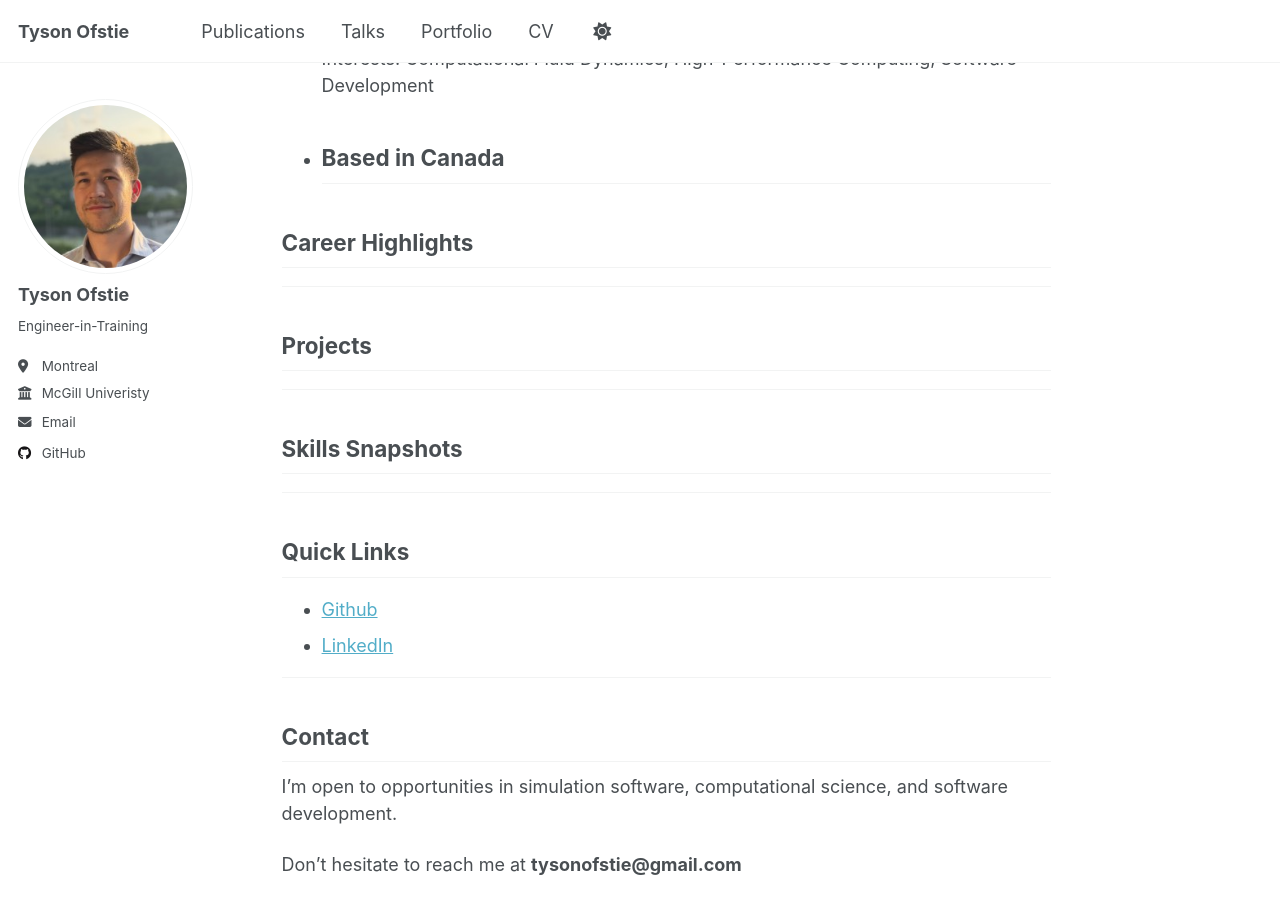
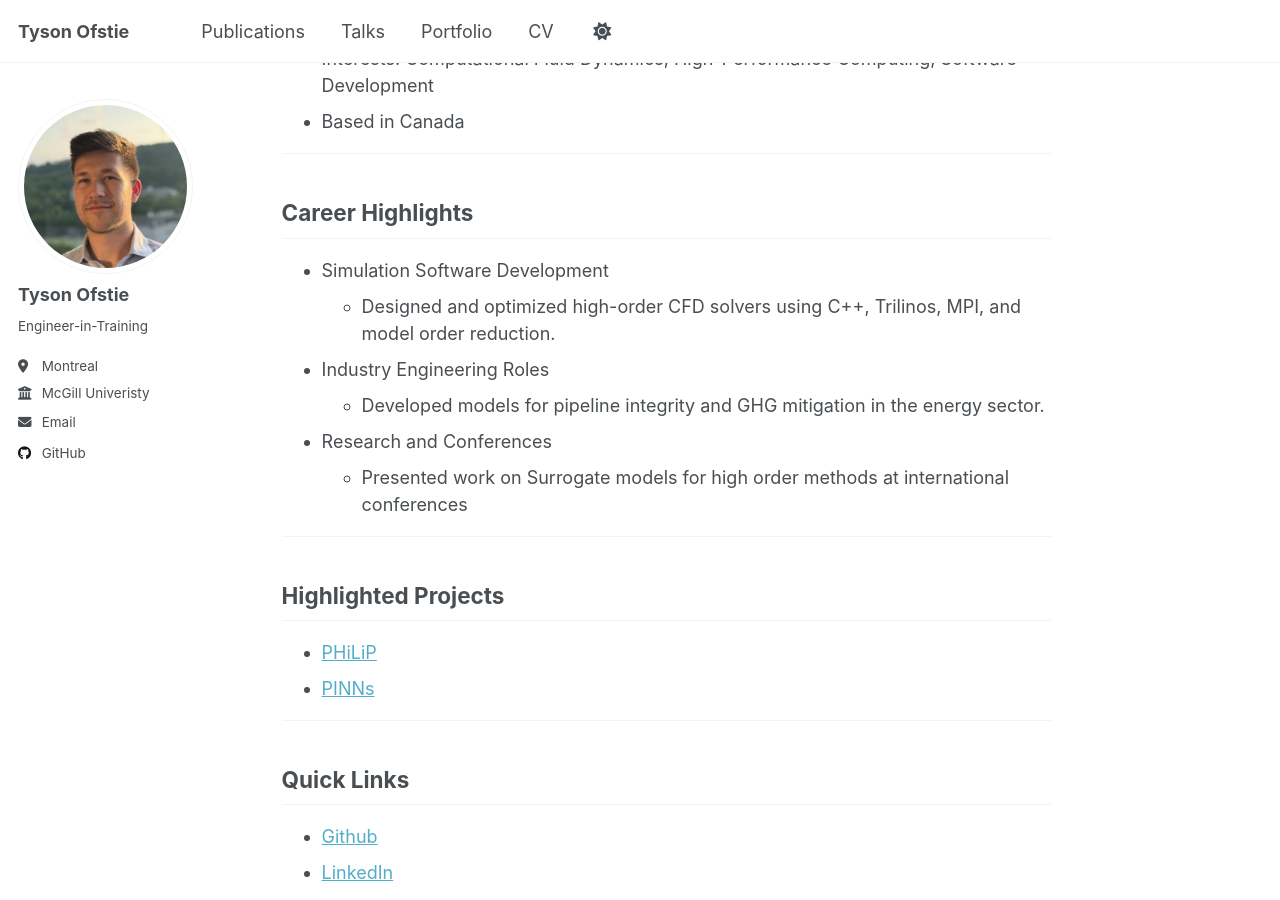
Before and after one commit to tofstie/tofstie.github.io, a Jekyll site: the page built from _pages/about.md, in a window 1280 px wide and 900 px high, scrolled down 351 px. Built offline with Jekyll 4.4.1, drawn with Linux system fonts in a browser that asks for light colours; a script that is not in the unit is left out.

Commit message:
Changed portfolio page to have better ordering. Added the new projects to talk about

```diff
--- a/_includes/archive-single.html
+++ b/_includes/archive-single.html
@@ -42,6 +42,8 @@
           <p> {{ post.type }}, <i>{{ post.venue }}</i>, {{ post.date | default: "1900-01-01" | date: "%Y" }} </p>
         {% elsif post.collection == 'publications' %}
           <p>Published in <i>{{ post.venue }}</i>, {{ post.date | default: "1900-01-01" | date: "%Y" }} </p>
+        {% elsif post.collection == 'portfolio' %}
+          <p>Last Updated:  </p><time datetime="{{ post.date | default: "1900-01-01" | date_to_xmlschema }}">{{ post.date | default: "1900-01-01" | date: "%B %d, %Y" }}</time>
         {% elsif post.date %}
          <p class="page__date"><strong><i class="fa fa-fw fa-calendar" aria-hidden="true"></i> {{ site.data.ui-text[site.locale].date_label | default: "Published:" }}</strong> <time datetime="{{ post.date | default: "1900-01-01" | date_to_xmlschema }}">{{ post.date | default: "1900-01-01" | date: "%B %d, %Y" }}</time></p>
         {% endif %}
--- a/_pages/about.md
+++ b/_pages/about.md
@@ -15,17 +15,22 @@ My work combines computational research and real world engineering applications
 - Experience in: C++, Python, MATLAB, VBA
 - Interests: Computational Fluid Dynamics, High-Performance Computing, Software Development
 - Based in Canada
+
 ---
 
 ## Career Highlights
+- Simulation Software Development
+  - Designed and optimized high-order CFD solvers using C++, Trilinos, MPI, and model order reduction.
+- Industry Engineering Roles
+  - Developed models for pipeline integrity and GHG mitigation in the energy sector.
+- Research and Conferences
+  - Presented work on Surrogate models for high order methods at international conferences
 
 ---
 
-## Projects
-
----
-
-## Skills Snapshots
+## Highlighted Projects
+ - [PHiLiP](/portfolio/philip/)
+ - [PINNs](/portfolio/physics-based-nerual-network/)
 
 ---
 
--- a/_pages/portfolio.html
+++ b/_pages/portfolio.html
@@ -8,6 +8,6 @@ author_profile: true
 {% include base_path %}
 
 
-{% for post in site.portfolio %}
+{% for post in site.portfolio reversed %}
   {% include archive-single.html %}
 {% endfor %}
```
Also changed, not shown: _portfolio/capstone.md (added, +6 -0 lines), _portfolio/ink-design-website.md (added, +6 -0 lines), _portfolio/philip.md (+1 -0 lines), _portfolio/physics-based-nerual-network.md (+1 -0 lines), images/InkDesign/add_ink_page.png (added).
